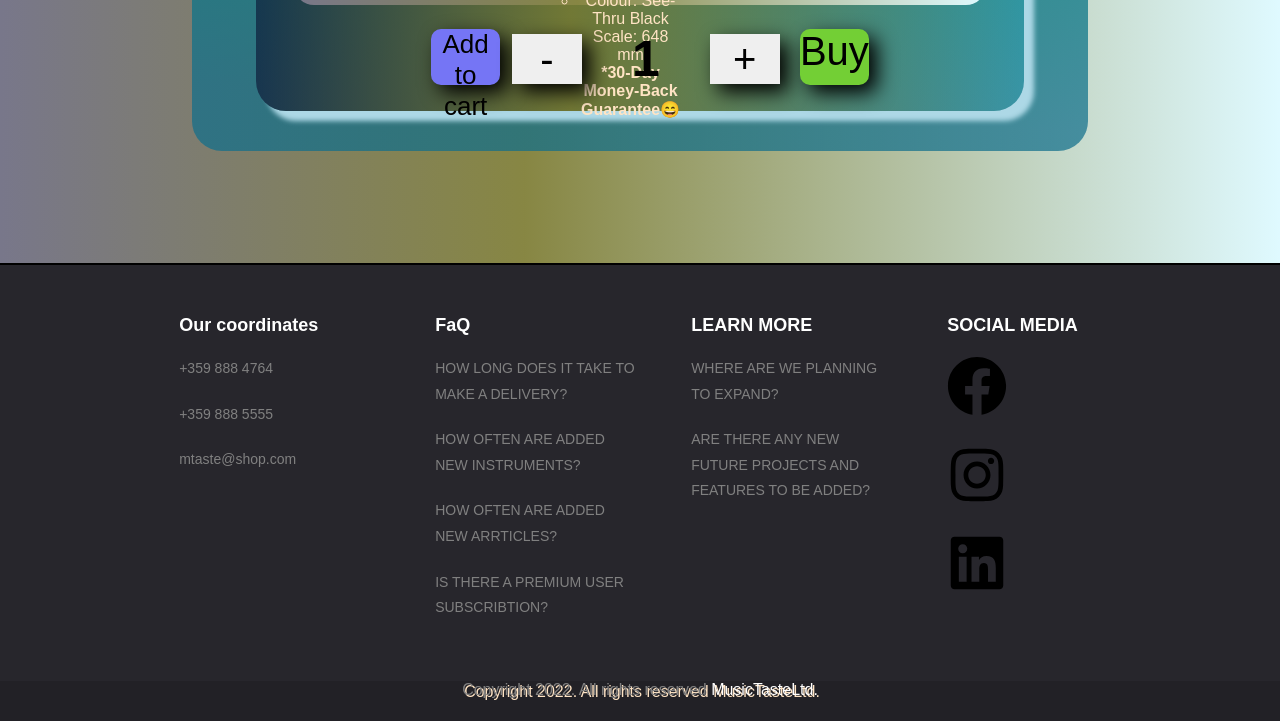
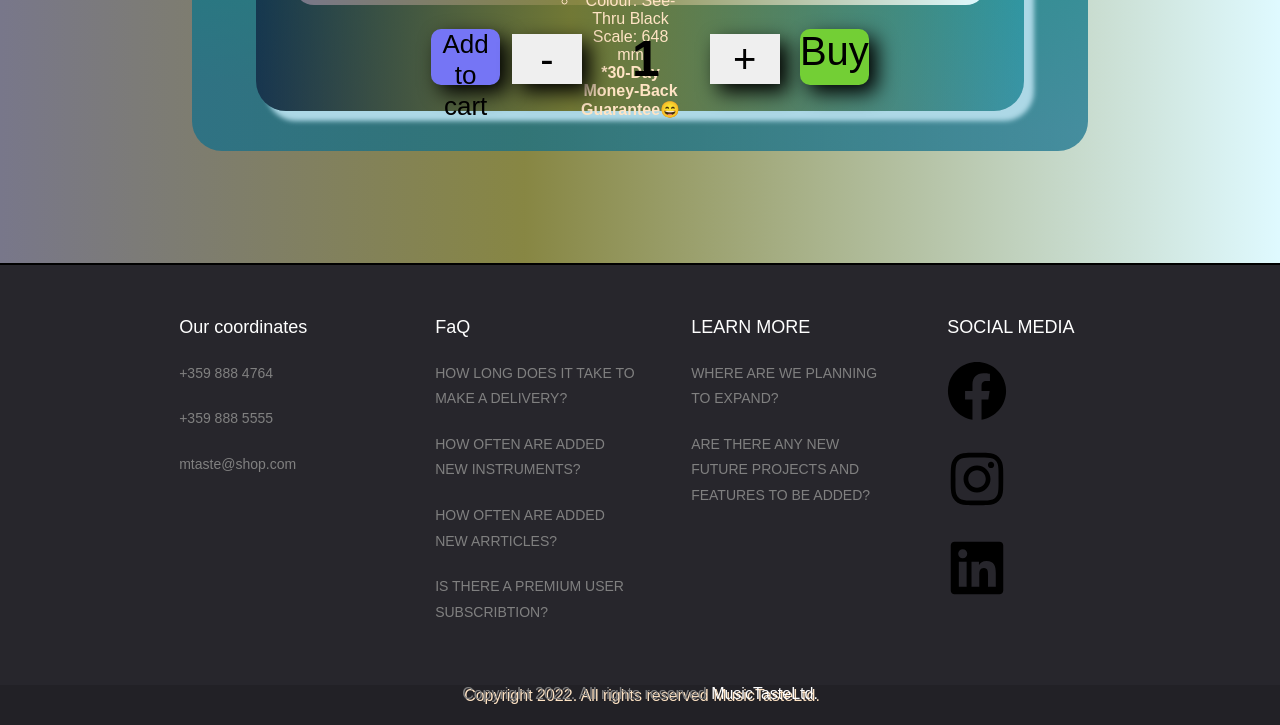
Before and after one commit to pravdo/MusicTaste, a plain HTML site: page MusicTaste/html/newinstrument.html in a window 1280 px wide. Shown: the part 633-1358 px from the top of the page. Drawn offline with Linux system fonts and the light colour scheme.

Commit message:
validation changes

```diff
--- a/MusicTaste/css/style.css
+++ b/MusicTaste/css/style.css
@@ -252,7 +252,7 @@ footer {
   border-top: 2px solid;
 }
 
-footer h4 {
+.fourh {
   margin: 0;
   color: white;
   font-size: 18px;
--- a/MusicTaste/html/newinstrument.html
+++ b/MusicTaste/html/newinstrument.html
@@ -84,14 +84,14 @@
 </div>
 <footer>
     <ul>
-        <h4>Our coordinates</h4>
+        <li class="fourh">Our coordinates</li>
         <li>+359 888 4764</li>
         <li>+359 888 5555</li>
         <li>mtaste@shop.com</li>
     </ul>
 
     <ul>
-        <h4>FaQ</h4>
+        <li class="fourh">FaQ</li>
         <li>HOW LONG DOES IT TAKE TO MAKE A DELIVERY?</li>
         <li>HOW OFTEN ARE ADDED NEW INSTRUMENTS?</li>
         <li>HOW OFTEN ARE ADDED NEW ARRTICLES?</li>
@@ -99,13 +99,13 @@
     </ul>
 
     <ul>
-        <h4>LEARN MORE</h4>
+        <li class="fourh">LEARN MORE</li>
         <li>WHERE ARE WE PLANNING TO EXPAND?</li>
         <li>ARE THERE ANY NEW FUTURE PROJECTS AND FEATURES TO BE ADDED?</li>
     </ul>
 
     <ul>
-        <h4>SOCIAL MEDIA</h4>
+        <li class="fourh">SOCIAL MEDIA</li>
         <li><img src="../images/facebook-brands.svg" alt="fb_icon" class="fb"></li>
         <li><img src="../images/instagram-brands.svg" alt="ig_icon" class="ig"></li>
         <li><img src="../images/linkedin-brands.svg" alt="link_icon" class="link"></li>
@@ -115,6 +115,6 @@
 <div class="last-footer">
     <p>Copyright 2022. All rights reserved <span class="theme">MusicTasteLtd.</span></p>
 </div>
-   </footer>
+
 </body>
 </html>
--- a/MusicTaste/js/script.js
+++ b/MusicTaste/js/script.js
@@ -19,9 +19,7 @@ function myFunction() {
   // contact us
   const nextStep = document.querySelector('#nextStep').addEventListener('click', function (e) {
       e.preventDefault();
-      // Hide first view
       document.getElementById('my_form').style.display = 'none';
 
-      // Show thank you message element
       document.getElementById('thank_you').style.display = 'block';
     });
```
Also changed, not shown: MusicTaste/html/aboutus.html (+5 -5 lines), MusicTaste/html/contactus.html (+1 -1 lines), MusicTaste/index.html (+5 -5 lines).
